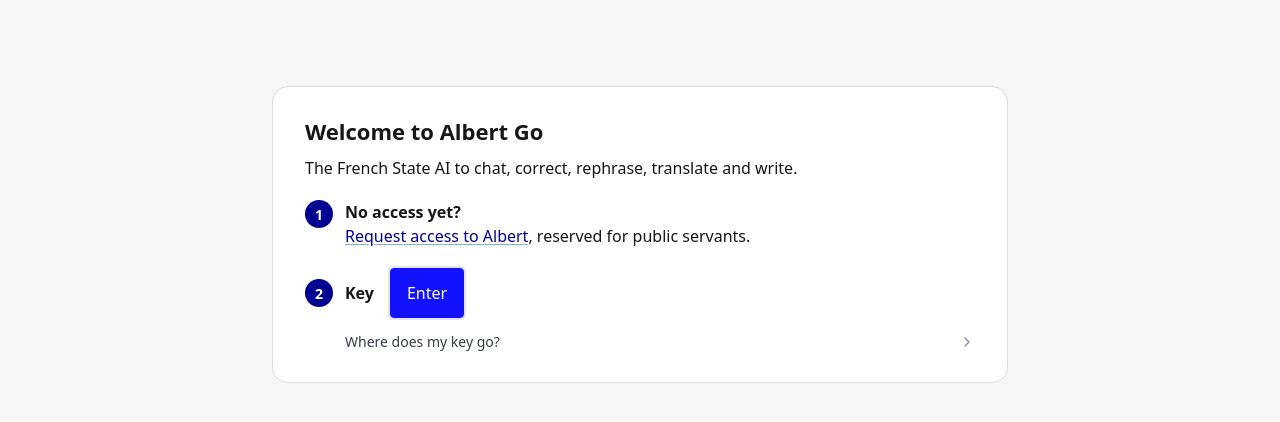
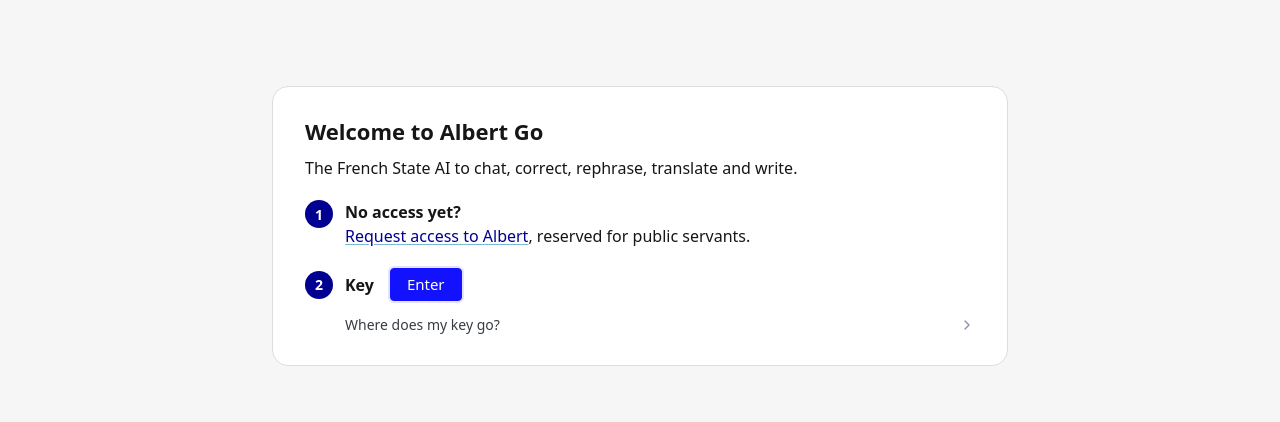
Before and after one commit to obook/albert-go, a plain HTML site: page public/index.html in a window 1280 px wide. Shown: the part 70-492 px from the top of the page. Drawn offline with Linux system fonts and the light colour scheme.

Commit message:
style(accueil): Bouton "Saisir" plus compact

```diff
--- a/public/styles/conversation.css
+++ b/public/styles/conversation.css
@@ -71,7 +71,13 @@ main {
 /* Étape 2 : "Clé" et le bouton qui ouvre la boîte, sur une ligne. */
 .accueil .etapes > li:last-child { display: flex; flex-wrap: wrap; align-items: center; gap: 0.5rem 1rem; }
 .accueil .etapes > li:last-child::before { top: 50%; transform: translateY(-50%); }
-.accueil .etapes .bouton-principal { width: auto; margin: 0; }
+/* Bouton compact : il ne doit pas écraser le mot "Clé" à côté. */
+.accueil .etapes .bouton-principal {
+    width: auto;
+    margin: 0;
+    padding: 0.25rem 1rem;
+    font-size: 0.9375rem;
+}
 
 /* Boîte de la clé : champ, message, interrupteur, puis Annuler et OK. */
 #dialogue-cle input[type="password"] { margin-bottom: 0; }
```
